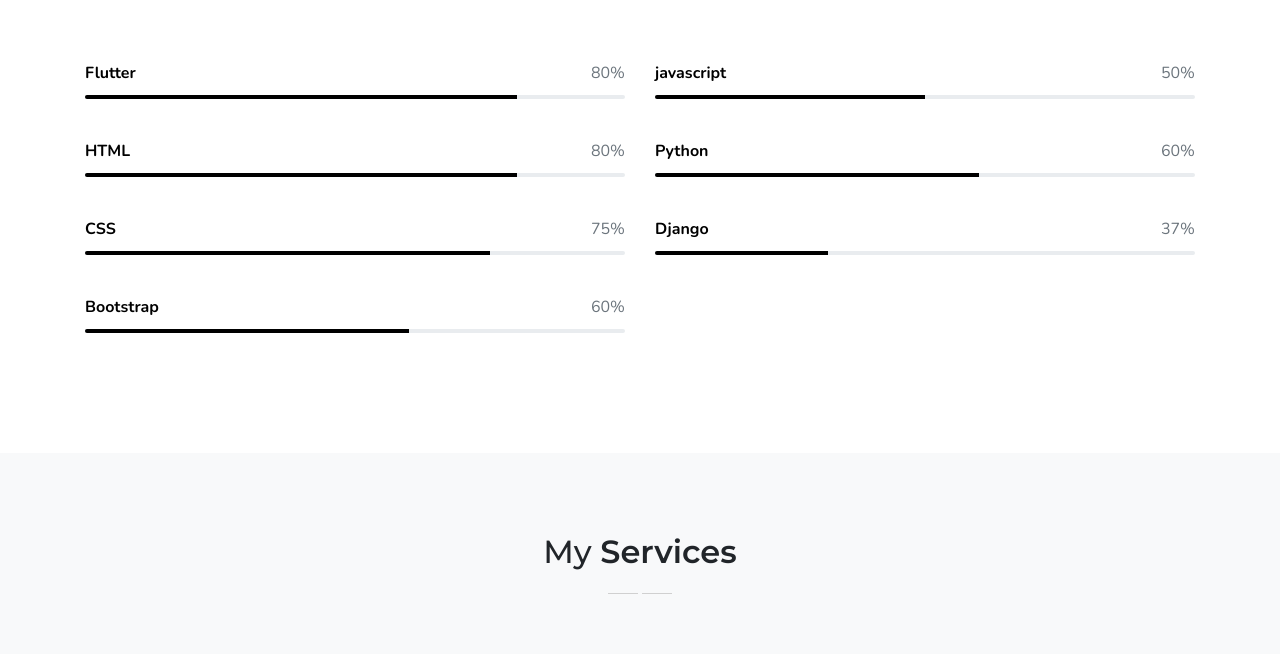
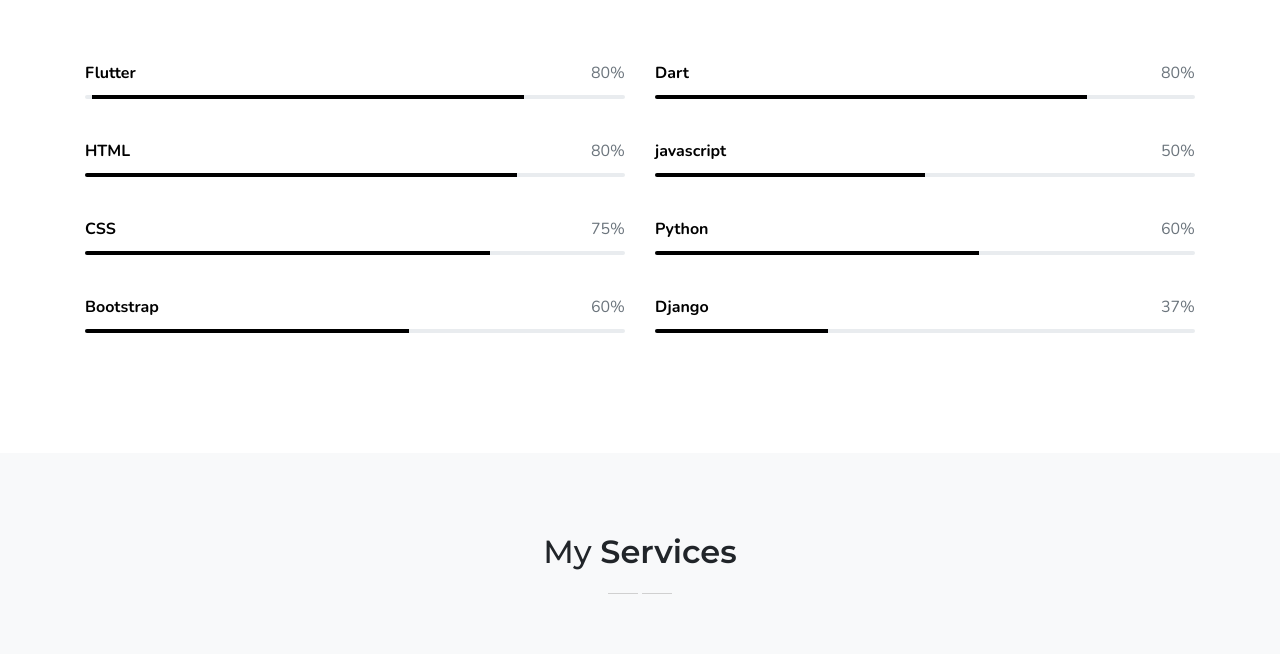
Before and after one commit to Sahalmp/My-Portfolio, a plain HTML site: page index.html in a window 1280 px wide. Shown: the part 1346-2000 px from the top of the page. Drawn offline with nearby package versions, Linux system fonts and the light colour scheme; some icons are missing.

Commit message:
Update index.html

```diff
--- a/index.html
+++ b/index.html
@@ -176,7 +176,7 @@
                             <div class="text-dark font-weight-bold float-left">Flutter</div>
                             <div class="text-muted float-right">80%</div>
                         </div>
-                        <div class="progress">
+                        <div class="progress">S
                             <div class="progress-bar" role="progressbar" style="width: 80%" aria-valuenow="0"
                                 aria-valuemin="0" aria-valuemax="100"></div>
                         </div>
@@ -208,6 +208,14 @@
                 </div>
                 <div class="col-lg-6">
                     <div class="progress-bars skill-custom">
+                        <div class="clearfix">
+                            <div class="text-dark font-weight-bold float-left">Dart</div>
+                            <div class="text-muted float-right">80%</div>
+                        </div>
+                        <div class="progress">
+                            <div class="progress-bar" role="progressbar" style="width: 80%" aria-valuenow="0"
+                                aria-valuemin="0" aria-valuemax="100"></div>
+                        </div>
                         <div class="clearfix">
                             <div class="text-dark font-weight-bold float-left">javascript</div>
                             <div class="text-muted float-right">50%</div>
```
